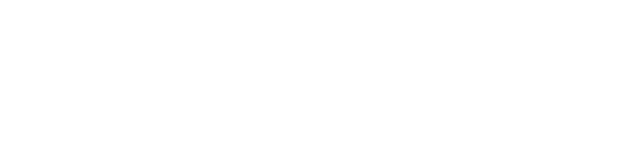
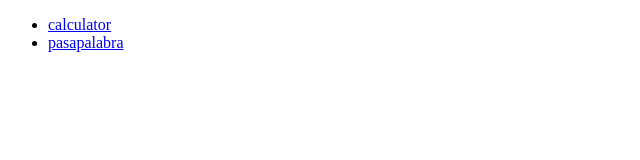
Before and after one commit to areketsuku/202207-w2ch3-alex-caldas, a website: page index.html in a window 1280 px wide. Shown: the whole page, without its empty margins (0-640 px from the left). Drawn offline with Linux system fonts and the light colour scheme.

Commit message:
feature: added list to index

```diff
--- a/index.html
+++ b/index.html
@@ -6,5 +6,10 @@
     <meta name="viewport" content="width=device-width, initial-scale=1.0" />
     <title>Index</title>
   </head>
-  <body></body>
+  <body>
+    <ul>
+      <li><a href="calculator-html/index.html">calculator</a></li>
+      <li><a href="pasapalabra-html/index.html">pasapalabra</a></li>
+    </ul>
+  </body>
 </html>
```
